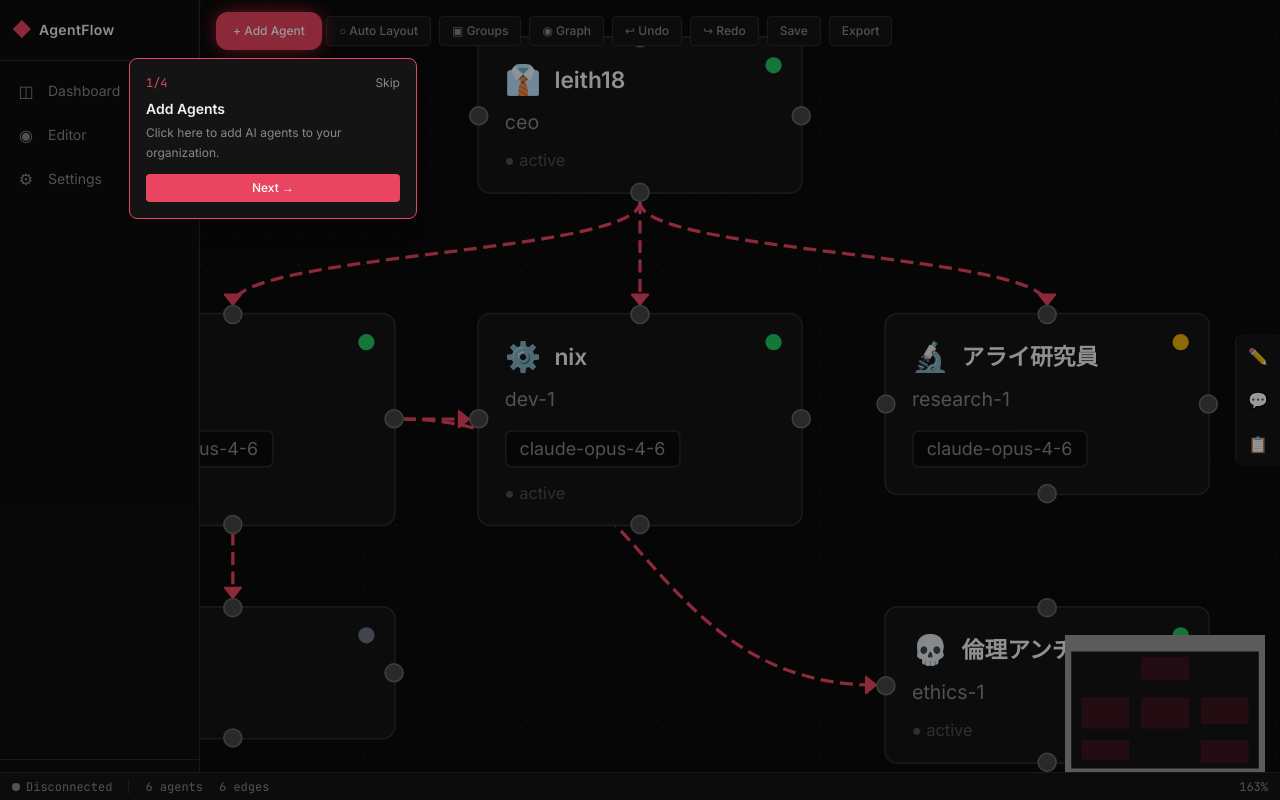
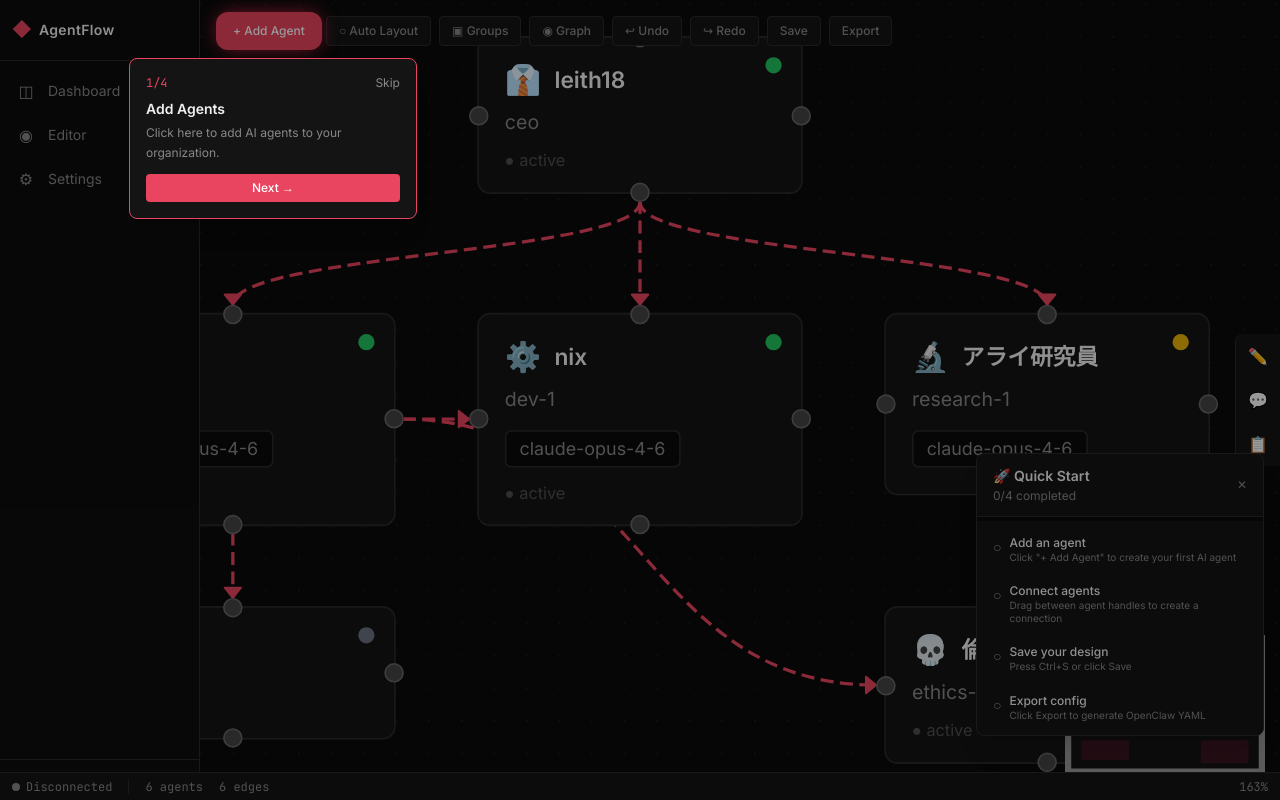
Before and after one commit to Frexida/agentflow, a Next.js app in the folder v2/: page /editor/new in a window 1280 px wide. Built offline with nearby package versions, Linux system fonts and the light colour scheme.

Commit message:
feat: quick start checklist
- 4-item checklist: Add Agent, Connect, Save, Export
- Auto-detects completion (new agent added, new connection)
- Progress bar with animated fill
- Dismissible, persists in localStorage
- Bottom-right floating panel above StatusBar

```diff
--- a/v2/src/app/editor/[id]/page.tsx
+++ b/v2/src/app/editor/[id]/page.tsx
@@ -26,6 +26,7 @@ import { useSessionMonitor } from '@/lib/session-monitor'
 import { useKeyboardShortcuts } from '@/hooks/useKeyboardShortcuts'
 import { useOnboarding } from '@/hooks/useOnboarding'
 import OnboardingTooltip from '@/components/canvas/OnboardingTooltip'
+import Checklist from '@/components/canvas/Checklist'
 import type { AgentNodeData } from '@/types/org'
 
 const nodeTypes = { agent: AgentNode, group: GroupNode }
@@ -177,6 +178,7 @@ function EditorCanvas() {
       )}
       <StatusBar />
       <SidePanel editNodeId={editNodeId} onEditClose={() => setEditNodeId(null)} />
+      <Checklist />
       {onboarding.step && (
         <OnboardingTooltip
           step={onboarding.step}
--- /dev/null
+++ b/v2/src/components/canvas/Checklist.tsx
@@ -0,0 +1,81 @@
+'use client'
+
+import { useChecklist } from '@/hooks/useChecklist'
+
+export default function Checklist() {
+  const { items, progress, dismissed, complete, dismiss } = useChecklist()
+
+  if (dismissed || items.length === 0) return null
+
+  const allDone = items.every(i => i.done)
+
+  return (
+    <div className="fixed bottom-16 right-4 z-50 w-72 bg-[var(--surface-elevated)] border border-[var(--border)] rounded-lg shadow-xl overflow-hidden">
+      {/* Header */}
+      <div className="px-4 py-3 border-b border-[var(--border)] flex items-center justify-between">
+        <div>
+          <h3 className="text-sm font-semibold text-[var(--text-primary)]">🚀 Quick Start</h3>
+          <p className="text-xs text-[var(--text-secondary)] mt-0.5">
+            {allDone ? 'All done!' : `${items.filter(i => i.done).length}/${items.length} completed`}
+          </p>
+        </div>
+        <button
+          onClick={dismiss}
+          className="text-xs text-[var(--text-secondary)] hover:text-[var(--text-primary)]"
+        >
+          ✕
+        </button>
+      </div>
+
+      {/* Progress bar */}
+      <div className="h-1 bg-[var(--surface)]">
+        <div
+          className="h-full bg-[var(--accent-bright)] transition-all duration-500"
+          style={{ width: `${progress * 100}%` }}
+        />
+      </div>
+
+      {/* Items */}
+      <div className="px-4 py-2 space-y-2">
+        {items.map((item) => (
+          <button
+            key={item.id}
+            onClick={() => !item.done && complete(item.id)}
+            className={`w-full text-left flex items-start gap-2 py-1.5 group ${
+              item.done ? 'opacity-60' : ''
+            }`}
+          >
+            <span className={`mt-0.5 text-sm ${
+              item.done
+                ? 'text-green-400'
+                : 'text-[var(--text-secondary)] group-hover:text-[var(--accent-bright)]'
+            }`}>
+              {item.done ? '✓' : '○'}
+            </span>
+            <div>
+              <p className={`text-xs font-medium ${
+                item.done
+                  ? 'text-[var(--text-secondary)] line-through'
+                  : 'text-[var(--text-primary)]'
+              }`}>
+                {item.label}
+              </p>
+              <p className="text-[10px] text-[var(--text-secondary)] leading-tight">{item.description}</p>
+            </div>
+          </button>
+        ))}
+      </div>
+
+      {allDone && (
+        <div className="px-4 py-2 border-t border-[var(--border)]">
+          <button
+            onClick={dismiss}
+            className="w-full py-1.5 bg-[var(--accent-bright)] text-white text-xs font-medium rounded hover:brightness-110"
+          >
+            Let&apos;s go! 🎉
+          </button>
+        </div>
+      )}
+    </div>
+  )
+}
--- /dev/null
+++ b/v2/src/hooks/useChecklist.ts
@@ -0,0 +1,81 @@
+'use client'
+
+import { useState, useEffect, useCallback } from 'react'
+import { useOrgStore } from '@/stores/org'
+
+export interface ChecklistItem {
+  id: string
+  label: string
+  description: string
+  done: boolean
+}
+
+const CHECKLIST_KEY = 'agentflow:checklist'
+const CHECKLIST_DISMISSED_KEY = 'agentflow:checklist-dismissed'
+
+const INITIAL_ITEMS: Omit<ChecklistItem, 'done'>[] = [
+  { id: 'add-agent', label: 'Add an agent', description: 'Click "+ Add Agent" to create your first AI agent' },
+  { id: 'connect', label: 'Connect agents', description: 'Drag between agent handles to create a connection' },
+  { id: 'save', label: 'Save your design', description: 'Press Ctrl+S or click Save' },
+  { id: 'export', label: 'Export config', description: 'Click Export to generate OpenClaw YAML' },
+]
+
+export function useChecklist() {
+  const [items, setItems] = useState<ChecklistItem[]>([])
+  const [dismissed, setDismissed] = useState(true)
+  const { nodes, edges } = useOrgStore()
+
+  // Load state
+  useEffect(() => {
+    if (typeof window === 'undefined') return
+    const d = localStorage.getItem(CHECKLIST_DISMISSED_KEY)
+    if (d === 'true') {
+      setDismissed(true)
+      return
+    }
+    setDismissed(false)
+    const saved = localStorage.getItem(CHECKLIST_KEY)
+    if (saved) {
+      try { setItems(JSON.parse(saved)) } catch { setItems(INITIAL_ITEMS.map(i => ({ ...i, done: false }))) }
+    } else {
+      setItems(INITIAL_ITEMS.map(i => ({ ...i, done: false })))
+    }
+  }, [])
+
+  // Auto-detect completion
+  useEffect(() => {
+    if (dismissed || items.length === 0) return
+    const demoIds = new Set(['ceo', 'pm-1', 'dev-1', 'research-1', 'media-1', 'ethics-1'])
+    const hasCustomAgent = nodes.some(n => n.type === 'agent' && !demoIds.has(n.id))
+    const hasConnection = edges.length > 6 // more than demo edges
+
+    const updated = items.map(item => {
+      if (item.id === 'add-agent' && hasCustomAgent) return { ...item, done: true }
+      if (item.id === 'connect' && hasConnection) return { ...item, done: true }
+      return item
+    })
+
+    const changed = updated.some((u, i) => u.done !== items[i].done)
+    if (changed) {
+      setItems(updated)
+      localStorage.setItem(CHECKLIST_KEY, JSON.stringify(updated))
+    }
+  }, [nodes, edges, items, dismissed])
+
+  const complete = useCallback((id: string) => {
+    setItems(prev => {
+      const updated = prev.map(i => i.id === id ? { ...i, done: true } : i)
+      localStorage.setItem(CHECKLIST_KEY, JSON.stringify(updated))
+      return updated
+    })
+  }, [])
+
+  const dismiss = useCallback(() => {
+    setDismissed(true)
+    localStorage.setItem(CHECKLIST_DISMISSED_KEY, 'true')
+  }, [])
+
+  const progress = items.length > 0 ? items.filter(i => i.done).length / items.length : 0
+
+  return { items, progress, dismissed, complete, dismiss }
+}
```
